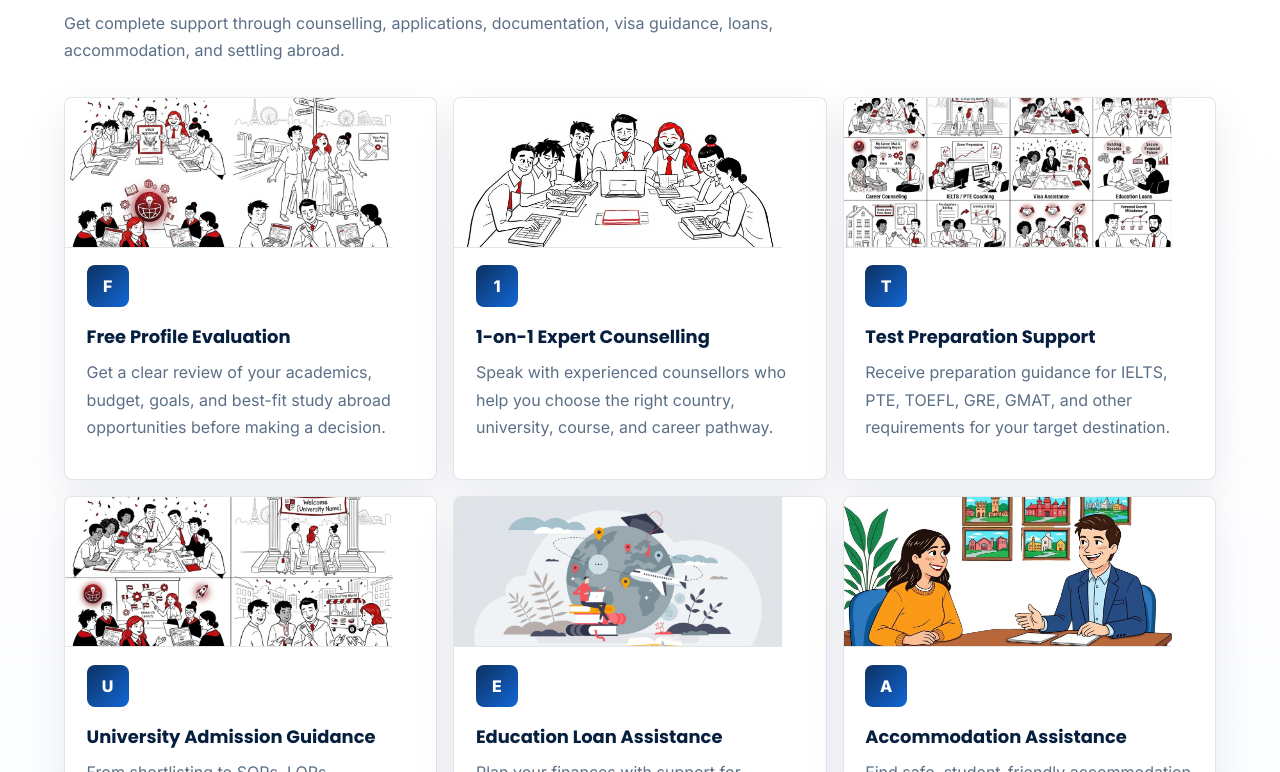
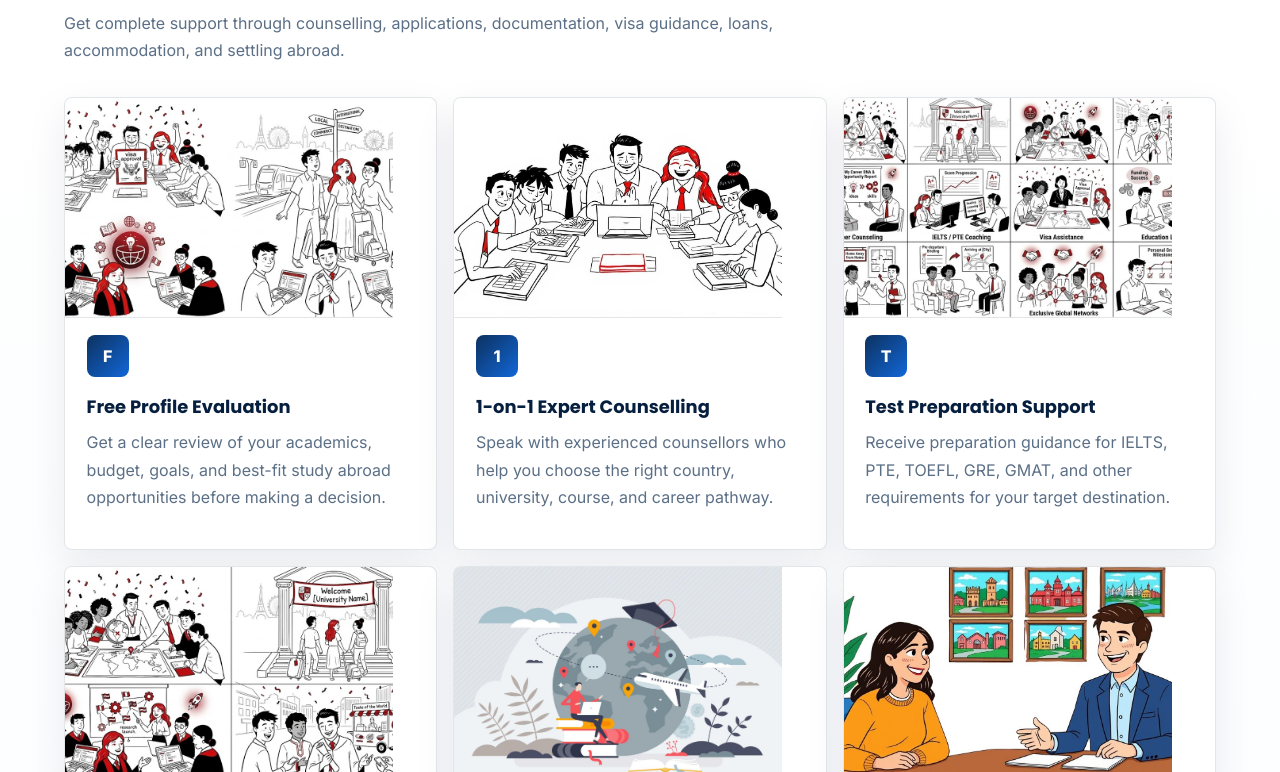
Before and after one commit to yeshwanth3012/OG, a React (Vite) app: page / in a window 1280 px wide. Shown: the part 1508-2280 px from the top of the page. Built offline with nearby package versions, Linux system fonts and the light colour scheme.

Commit message:
Refine blog and service card media

```diff
--- a/src/styles.css
+++ b/src/styles.css
@@ -374,11 +374,27 @@ p {
 
 .service-card img {
   width: 100%;
-  height: 150px;
+  height: 220px;
   margin: -1.35rem -1.35rem 1.1rem;
   max-width: calc(100% + 2.7rem);
   object-fit: cover;
+  object-position: center top;
   border-bottom: 1px solid var(--line);
+}
+
+.service-card p,
+.blog-card p {
+  display: -webkit-box;
+  overflow: hidden;
+  -webkit-box-orient: vertical;
+}
+
+.service-card p {
+  -webkit-line-clamp: 3;
+}
+
+.blog-card p {
+  -webkit-line-clamp: 2;
 }
 
 .card-icon {
@@ -393,11 +409,17 @@ p {
   font-weight: 900;
 }
 
-.destination-card img,
-.blog-card img {
+.destination-card img {
   width: 100%;
   height: 165px;
   object-fit: cover;
+}
+
+.blog-card img {
+  width: 100%;
+  height: 235px;
+  object-fit: cover;
+  object-position: center top;
 }
 
 .destination-card div,
```
